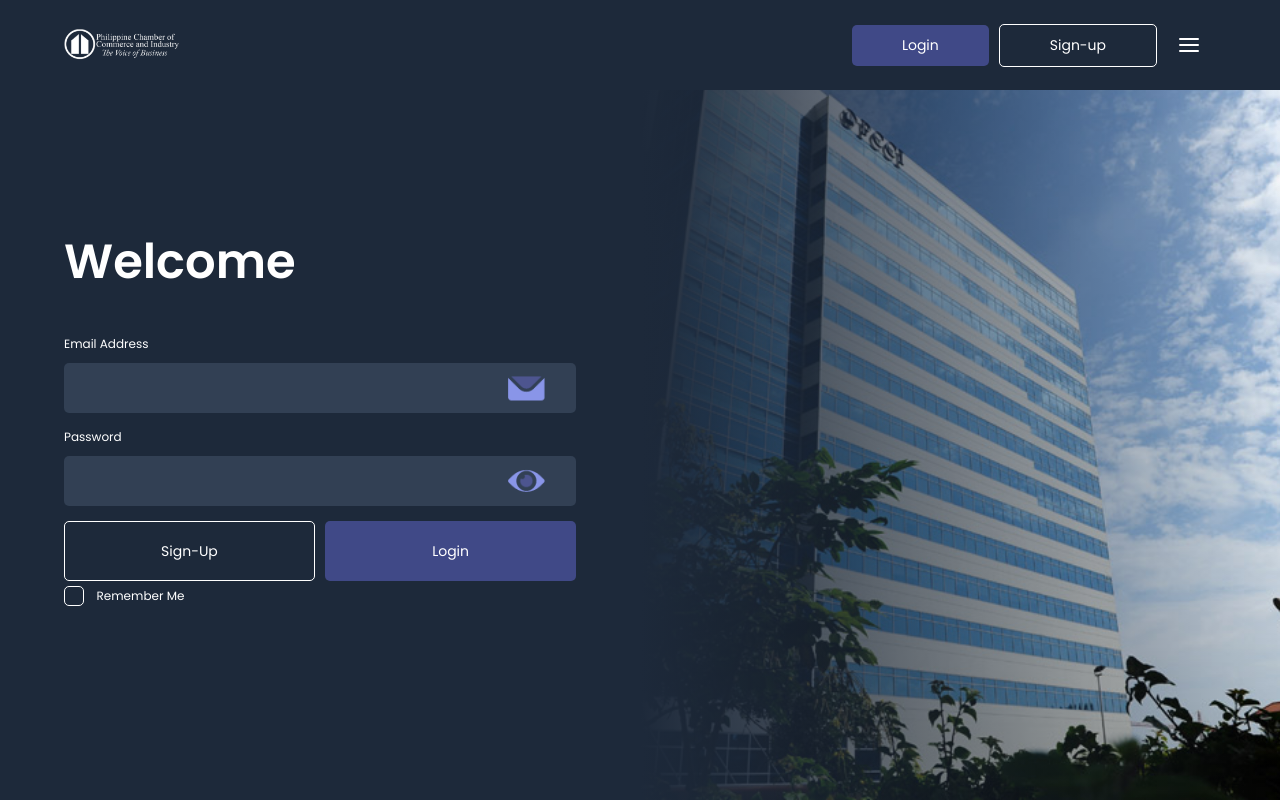
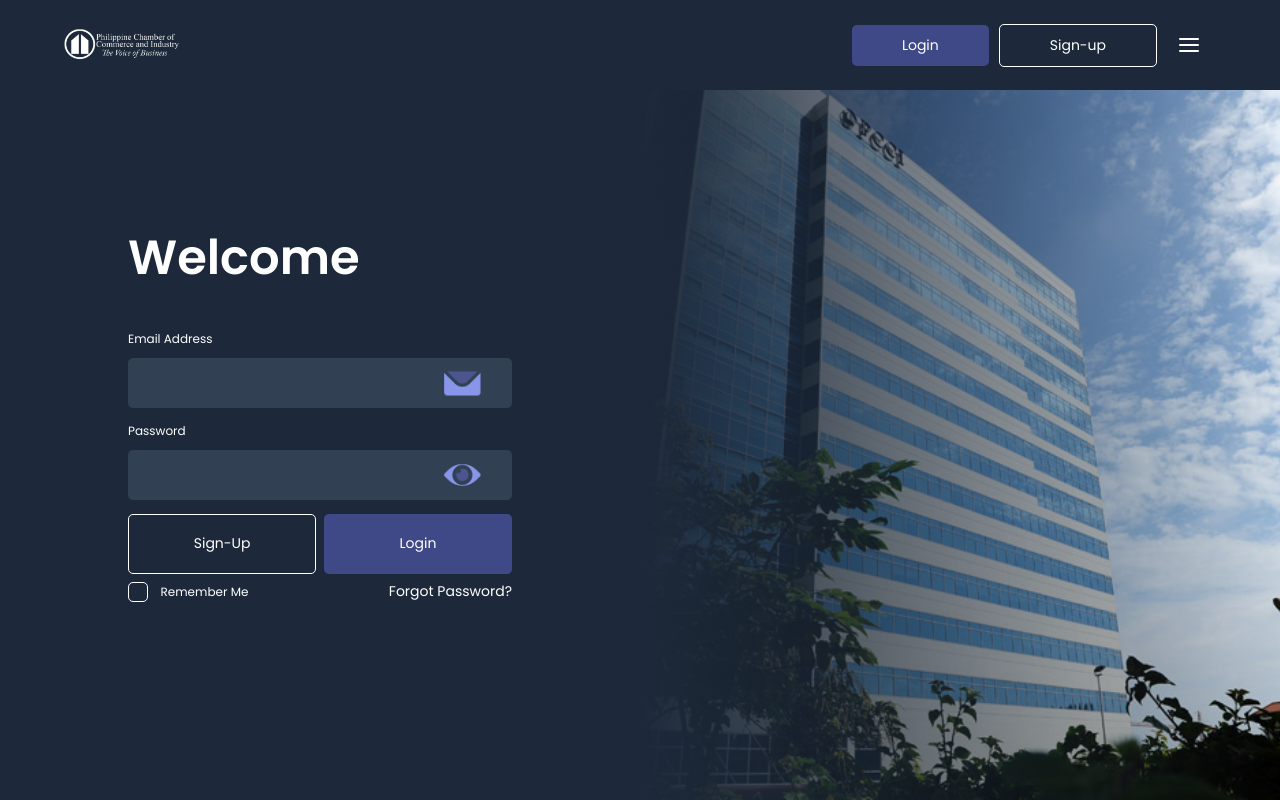
Before and after one commit to EMBToplogic/pcci-website, a Next.js app: page /login in a window 1280 px wide. Built offline with nearby package versions, Linux system fonts and the light colour scheme.

Commit message:
UI enhancements

```diff
--- a/components/Checkbox.js
+++ b/components/Checkbox.js
@@ -17,8 +17,8 @@ const Checkbox = ({ title }) => {
 
   const checkboxAnimationRef = useSpringRef();
   const checkboxAnimationStyle = useSpring({
-    backgroundColor: isChecked ? "var(--primary)" : "transparent",
-    borderColor: isChecked ? "var(--primary)" : "var(--white)",
+    backgroundColor: isChecked ? "#6D7EFF" : "transparent",
+    borderColor: isChecked ? "#6D7EFF" : "#fff",
     config: config.gentle,
     ref: checkboxAnimationRef,
   });
@@ -72,9 +72,9 @@ const Checkbox = ({ title }) => {
                 setCheckmarkLength(ref.getTotalLength());
               }
             }}
-            stroke-linecap='round'
-            stroke-linejoin='round'
-            stroke-width='2'
+            strokeLinecap='round'
+            strokeLinejoin='round'
+            strokeWidth='2'
           />
         </animated.svg>
         {title}
--- a/components/Navbar.js
+++ b/components/Navbar.js
@@ -73,15 +73,15 @@ const Navbar = ({ isLogin, isSignUp }) => {
         </ul>
       )}
       <div className={navStyles.navbar_btn_container}>
-        <Buttons
-          text={
-            <Link href='login'>
-              <a>Login</a>
-            </Link>
-          }
-          type={!isLogin ? "secondary" : "primary"}
-          customStyles={{ margin: "0px 5px" }}
-        />
+        <Link href='login'>
+          <a>
+            <Buttons
+              text='Login'
+              type={!isLogin ? "secondary" : "primary"}
+              customStyles={{ margin: "0px 5px" }}
+            />
+          </a>
+        </Link>
         <Buttons
           text={
             <Link href='sign-up'>
--- a/components/home/Events.js
+++ b/components/home/Events.js
@@ -26,8 +26,8 @@ const Events = ({ events }) => {
         }
       />
       <div className={eventStyles.events_inner}>
-        {events.map((event) => {
-          return <EventsGridContainer event={event} />;
+        {events.map((event, index) => {
+          return <EventsGridContainer event={event} key={index} />;
         })}
       </div>
     </div>
--- a/components/home/News.js
+++ b/components/home/News.js
@@ -33,7 +33,7 @@ const News = ({ news }) => {
       />
       <div className={newsStyles.news_inner}>
         {news.map((news, index) => {
-          return <NewsGridContainer news={news} key={news} />;
+          return <NewsGridContainer news={news} key={news.announcementcode} />;
         })}
       </div>
     </div>
--- a/pages/login/index.js
+++ b/pages/login/index.js
@@ -1,5 +1,6 @@
 import React, { useEffect, useState } from "react";
 import Image from "next/image";
+import Link from "next/link";
 
 // Components
 
@@ -45,7 +46,12 @@ const Login = () => {
               <label>Email Address</label>
               <input type='text' name='name' required />
               <div className='input_group_icon'>
-                <Image src={Email} layout='fill' objectFit='contain' />
+                <Image
+                  src={Email}
+                  layout='fill'
+                  objectFit='contain'
+                  alt='Email Icon'
+                />
               </div>
             </div>
             <div className='input_group'>
@@ -64,6 +70,7 @@ const Login = () => {
                     setIsPasswordShown(!isPasswordShown);
                   }}
                   style={{ cursor: "pointer" }}
+                  alt='Password Icon'
                 />
               </div>
             </div>
@@ -85,7 +92,12 @@ const Login = () => {
                 }}
               />
             </div>
-            <Checkbox title={"Remember Me"} />
+            <div className={loginStyles.form_footer}>
+              <Checkbox title={"Remember Me"} />
+              <Link href='/'>
+                <a>Forgot Password?</a>
+              </Link>
+            </div>
           </form>
         </div>
         <div className={loginStyles.image_container}>
@@ -95,6 +107,7 @@ const Login = () => {
             layout='fill'
             objectFit='cover'
             className={loginStyles.image_main}
+            alt='Philippine Chamber of Commerce and Industry Building'
           />
         </div>
       </div>
--- a/styles/Login.module.css
+++ b/styles/Login.module.css
@@ -6,7 +6,6 @@
     background-color: transparent;
     height: 100vh;
     width: 100%;
-    /* top: 90px; */
     position: absolute;
 }
 
@@ -14,7 +13,7 @@
     height: 100%;
     width: 50%;
     background-color: var(--d-black);
-    padding: 5%;
+    padding: 10%;
     display: flex;
     flex-direction: column;
     justify-content: center;
@@ -54,3 +53,12 @@
     column-gap: 2%;
     margin: 1% 0%;
 }
+
+.form_footer {
+    display: flex;
+    flex-direction: row;
+    justify-content: space-between;
+    align-items: center;
+    color: var(--white);
+    margin: 2% 0%;
+}
--- a/styles/components/Checkbox.module.css
+++ b/styles/components/Checkbox.module.css
@@ -6,4 +6,5 @@
     border: 1px solid var(--primary);
     border-radius: 5px;
     margin-right: 12.5px;
+    cursor: pointer;
 }
--- a/styles/globals.css
+++ b/styles/globals.css
@@ -36,6 +36,14 @@ input {
     border: none;
     width: 100%;
     margin: 10px 0;
+}
+
+input:-webkit-autofill {
+    color: var(--primary) !important;
+}
+
+input:-webkit-autofill:focus {
+    color: var(--primary) !important;
 }
 
 input[type="checkbox"] {
```
